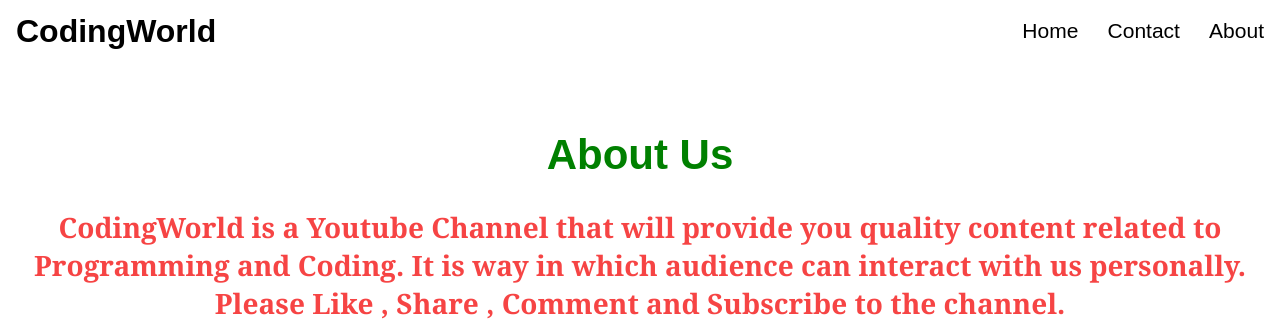
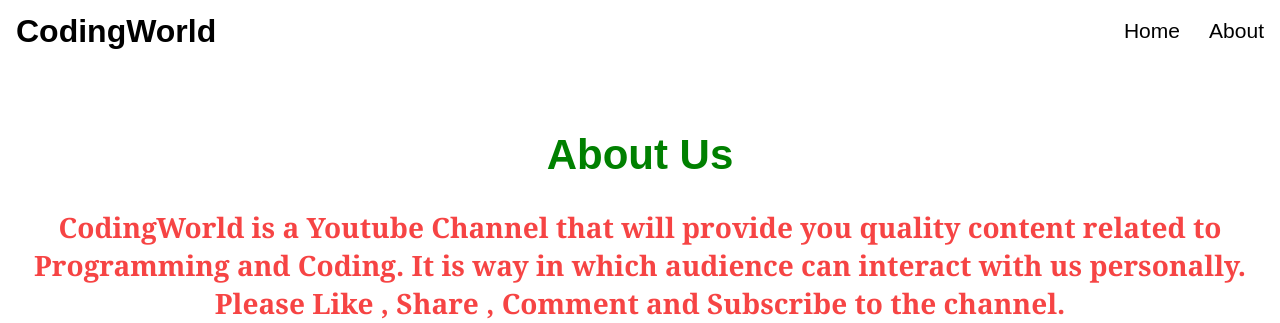
Before and after one commit to Coding-World-us/CodingWorld, a Django app: page /about in a window 1280 px wide. Shown: the top 323 px of the page. Run offline with Django 4.2, Linux system fonts and the light colour scheme.

Commit message:
Update Header.html

```diff
--- a/Templates/Header.html
+++ b/Templates/Header.html
@@ -9,7 +9,6 @@
   <h1>CodingWorld</h1>
   <div class="options">
     <a href="/" class="home">Home</a>
-    <a href="/contact" class="contact">Contact</a>
     <a href="/about" class="about">About</a>
   </div>
 </div>
```
